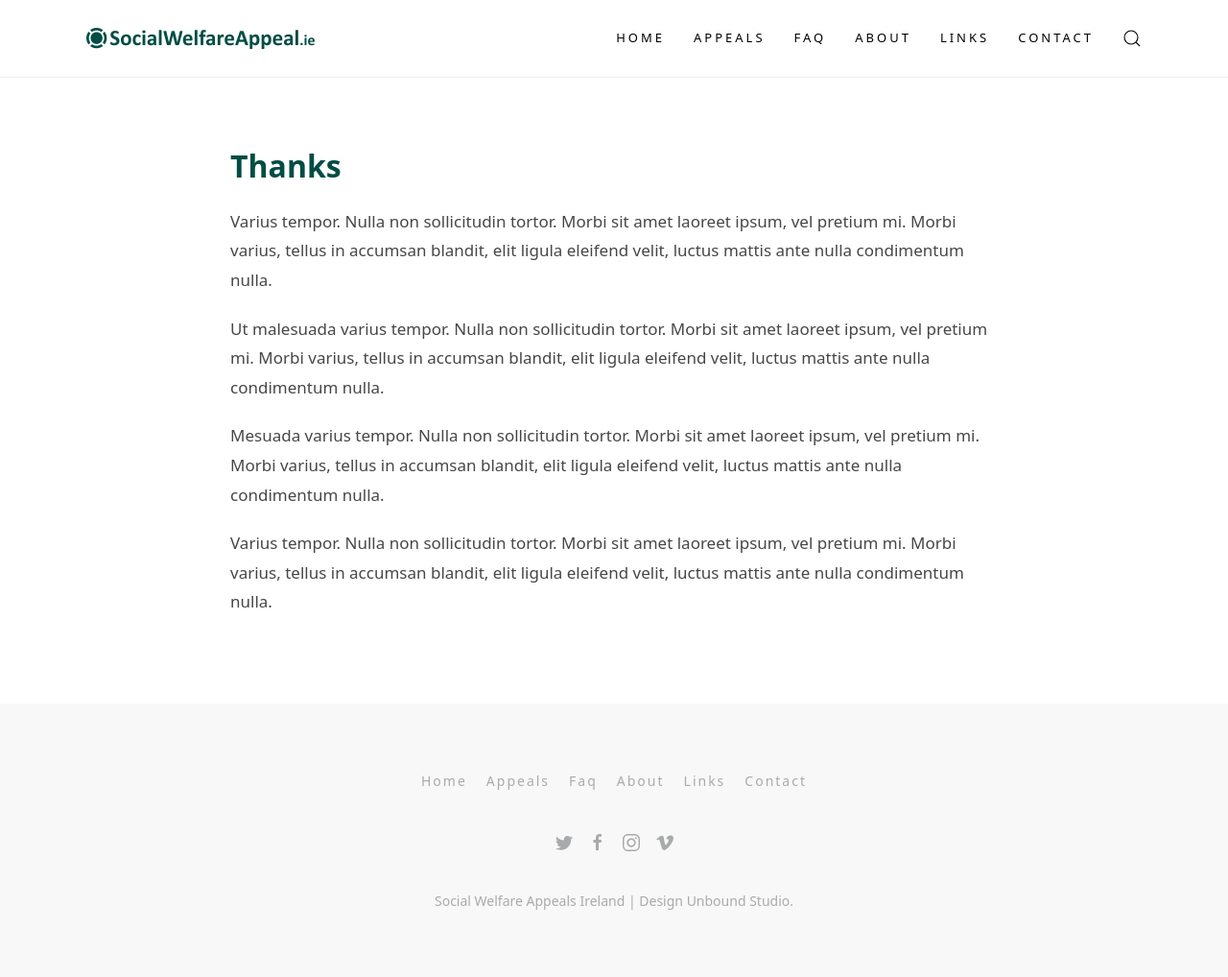
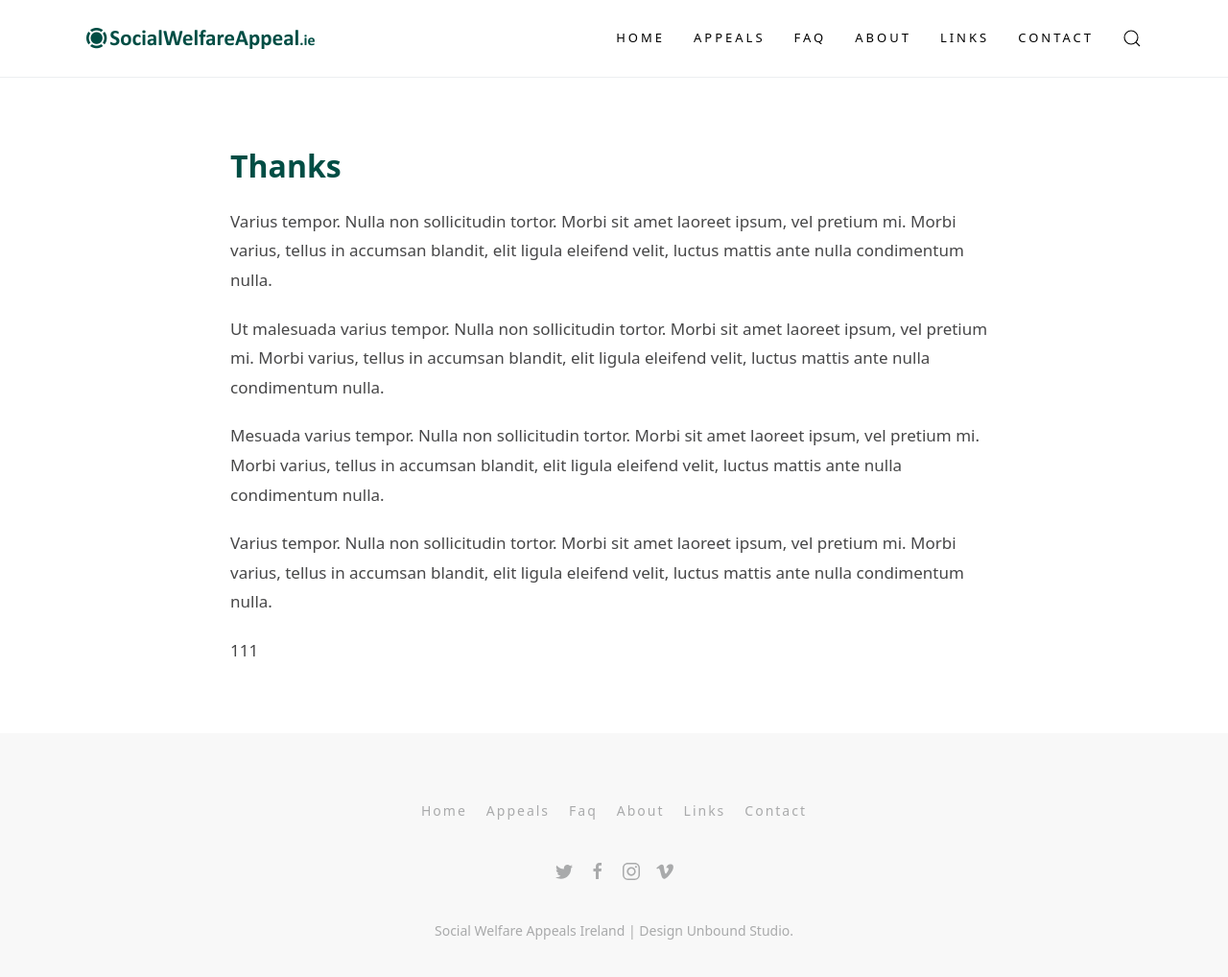
Before and after one commit to robbertl/socialwelfareappeal, a Jekyll site: the page built from thanks.md, in a window 1280 px wide and 1050 px high. Shown: the top 1018 px of the window at 96% size. Built offline with Jekyll 4.4.1, drawn with Linux system fonts in a browser that asks for light colours.

Commit message:
Update page.html

```diff
--- a/_layouts/page.html
+++ b/_layouts/page.html
@@ -9,7 +9,7 @@ layout: default
             <h1 class="uk-article-title">{{ page.title | escape }}</h1>
 
             <div class="uk-article-content">
-                {{ content }}
+                {{ content }}111
             </div>
 
         </article>
```
